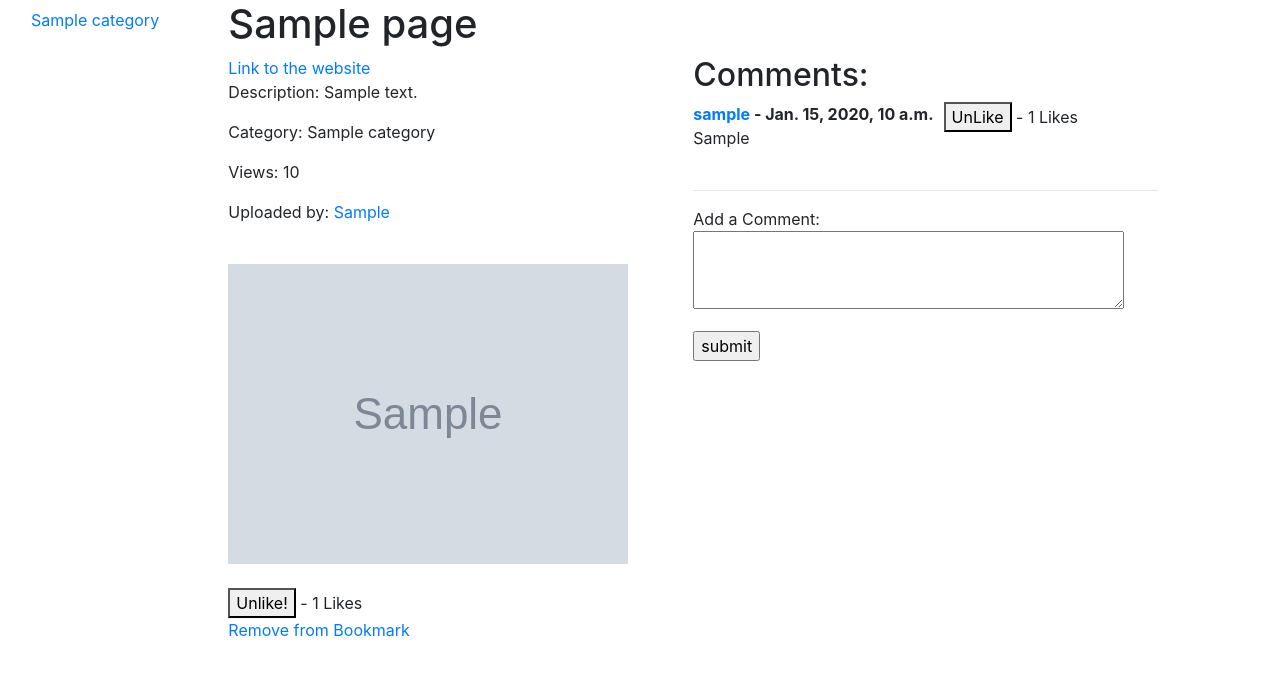
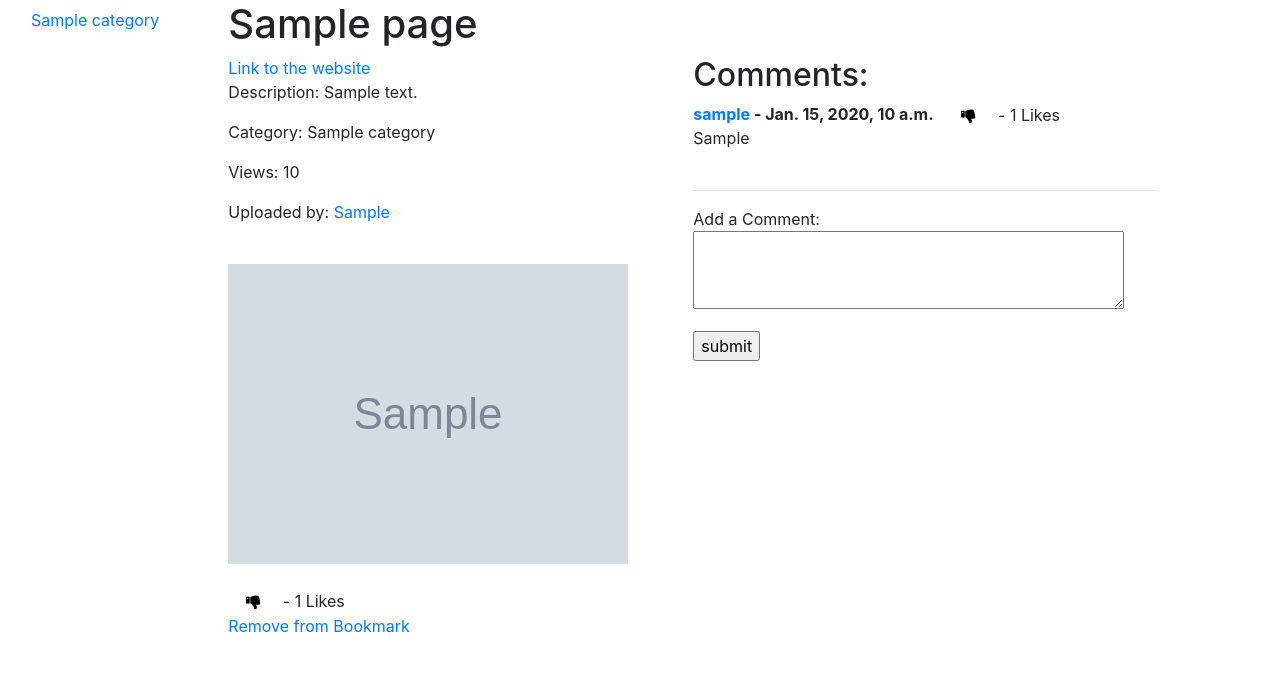
Before and after one commit to danielyipyip/ITECH_project, a Django app: a page that uses templates/rango/page.html in a window 1280 px wide. Shown: the part 118-800 px from the top of the page. Run offline with Django 3.2, Linux system fonts and the light colour scheme; a user stored in the database is signed in; tables that the repository leaves empty hold one stand-in row (values such as "Sample post"); grey boxes marked "Sample" are stand-in pictures; some libraries are stand-ins or nearby versions.

Commit message:
Like dislike button

```diff
--- a/templates/rango/page.html
+++ b/templates/rango/page.html
@@ -23,8 +23,32 @@
         float:left;
     }
 
+    .likebutton, .dislikebutton {
+        background-color: Transparent;
+        background-repeat:no-repeat;
+        border: none;
+        cursor:pointer;
+        overflow: hidden;
+        outline:none;
+    }
+
+    .fa {
+        font-size: 50px;
+        cursor: pointer;
+        user-select: none;
+    }
+
+    .likebutton:hover {
+        color: rgb(21, 230, 21);
+    }
+
+    .dislikebutton:hover {
+        color: rgb(204, 19, 19);
+    }
+
     </style>
-    <link href="{% static 'rango_css/tag.css' %}" rel="stylesheet">
+    <link rel="stylesheet" href="https://cdnjs.cloudflare.com/ajax/libs/font-awesome/4.7.0/css/font-awesome.min.css">
+    <link rel="stylesheet" href="{% static 'rango_css/tag.css' %}">
 {% endblock %}
 
 {% block body_block %}
@@ -91,13 +115,13 @@
                 <br/>
 
                 <div>
-                <form action ="{% url 'rango:like_page' page.pk %}" method="POST">
+                <form id="like_form" action="{% url 'rango:like_page' page.pk %}" method="POST">
                     {% csrf_token%}
                     {% if user.is_authenticated %}
                         {% if not liked %}
-                            <button type="submit", name="page_id", value="{{ page.id }}">Like!</button>
+                            <button class="likebutton fa fa-thumbs-up" type="submit", name="page_id", value="{{ page.id }}"></button>
                         {% else %}
-                            <button type="submit", name="page_id", value="{{ page.id }}">Unlike!</button>
+                            <button class="dislikebutton fa fa-thumbs-down" type="submit", name="page_id", value="{{ page.id }}"></button>
                         {% endif %}
                     {% else %}
                         <a href="{% url 'auth_login' %}">Login</a> to like
@@ -131,12 +155,12 @@
 
                             <div class="comment_like">
                             {% if user.is_authenticated %}
-                                <form action="{% url 'rango:like_comment' comment.pk %}" method="POST">
+                                <form id="cmlike_form" action="{% url 'rango:like_comment' comment.pk %}" method="POST">
                                     {% csrf_token %}
                                         {% if user not in comment.likes.all %}
-                                            <button type="submit", name="comment_id", value="{{ comment.id }}">Like</button>
+                                            <button class="likebutton fa fa-thumbs-up" type="submit", name="comment_id", value="{{ comment.id }}"></button>
                                         {% else %}
-                                            <button type="submit", name="comment_id", value="{{ comment.id }}">UnLike</button>
+                                            <button class="dislikebutton fa fa-thumbs-down" type="submit", name="comment_id", value="{{ comment.id }}"></button>
                                         {% endif %}
                                     - {{ comment.likes.count }} Likes
                                 </form>
```
